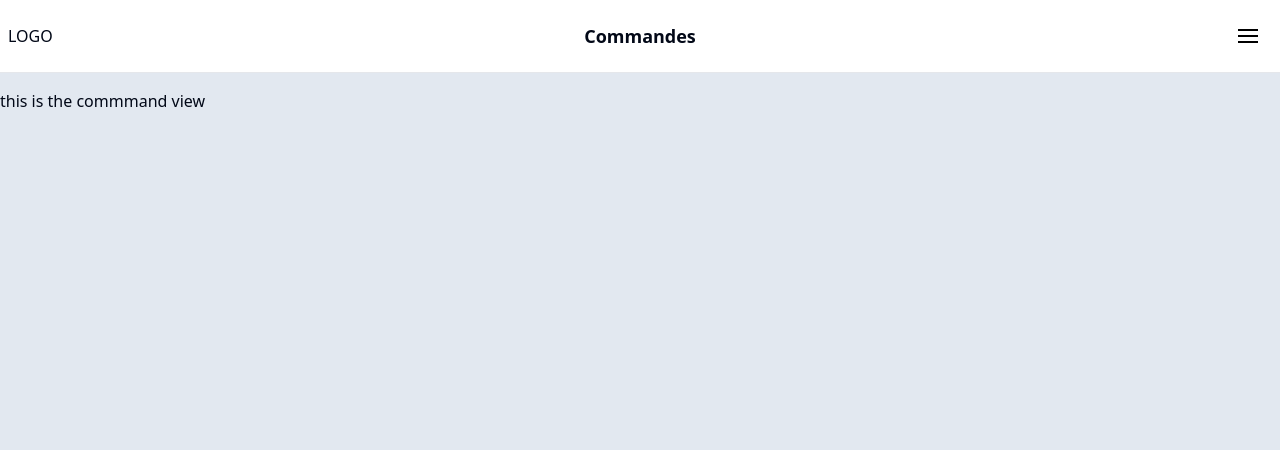
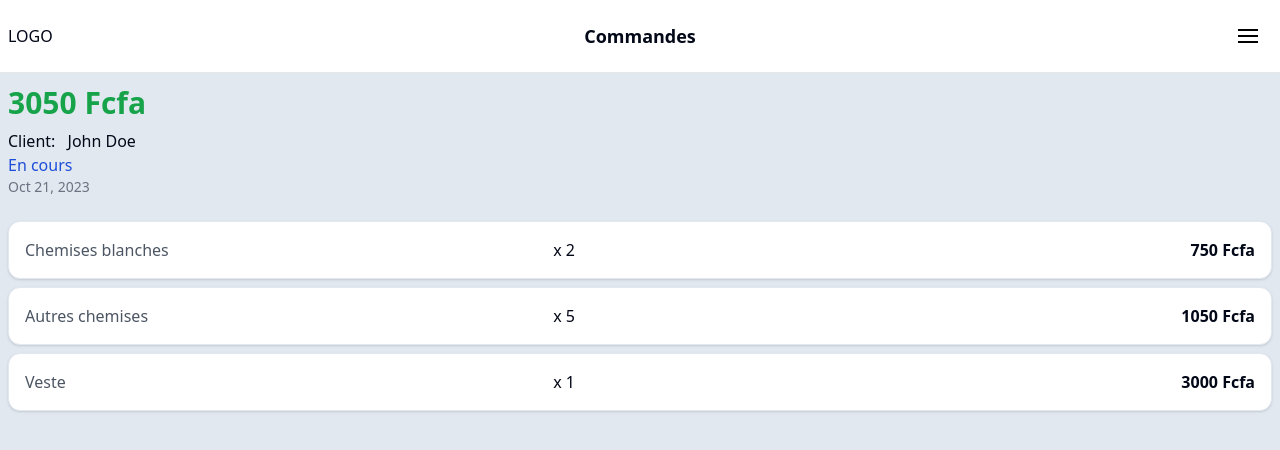
Before and after one commit to IvanFranck/landry-management-app-front, a React (Vite) app: page /commands/1 in a window 1280 px wide. Shown: the top 450 px of the page. Built offline with nearby package versions, Linux system fonts and the light colour scheme.

Commit message:
creating command view

```diff
--- a/src/components/NavMobile.tsx
+++ b/src/components/NavMobile.tsx
@@ -17,7 +17,7 @@ export const NavMobile = () => {
     ]
 
     return (
-        <div className="w-full bg-white border-b border-b-gray-200 grid grid-cols-4 px-2 py-3 justify-items-center items-center mb-4">
+        <div className="w-full bg-white border-b border-b-gray-200 grid grid-cols-4 px-2 py-3 justify-items-center items-center">
             <a href="#" className="col-span-1 justify-self-start">LOGO</a>
             <h2 className="col-span-2 text-lg font-semibold">Commandes</h2>
             <div className=" z-20 col-span-1 justify-self-end">
--- a/src/components/app/CommandListItem.tsx
+++ b/src/components/app/CommandListItem.tsx
@@ -14,6 +14,10 @@ export interface CommandListItemProps {
 }
 
 export const CommandListItem = ({ commandId, price, customerName, status, date }: CommandListItemProps) => {
+
+    // const handleCLick = () => {
+
+    // }
 
     return (
 
--- /dev/null
+++ b/src/components/app/ServiceOnCommandListItem.tsx
@@ -0,0 +1,22 @@
+import { Card, CardContent } from "../ui/card"
+
+export interface ServiceOnCommandListItemProps {
+    serviceName: string
+    quantity: number
+    price: string
+}
+
+export default function ServiceOnCommandListItem({ serviceName, quantity, price }: ServiceOnCommandListItemProps) {
+
+    return (
+        <Card>
+            <CardContent className="w-full grid grid-cols-7 gap-2 p-4">
+                <div className="col-span-5 grid grid-cols-5 gap-1">
+                    <p className="text-gray-600 col-span-3 text-ellipsis overflow-hidden">{serviceName}</p>
+                    <span className="col-span-2"> x {quantity}</span>
+                </div>
+                <div className="col-span-2 text-right font-semibold">{price}</div>
+            </CardContent>
+        </Card>
+    )
+}
--- a/src/views/commands/CommandDetailsView.tsx
+++ b/src/views/commands/CommandDetailsView.tsx
@@ -1,5 +1,37 @@
+import ServiceOnCommandListItem, { ServiceOnCommandListItemProps } from "@/components/app/ServiceOnCommandListItem"
+
 export const CommandDetailView = () => {
+    const services: ServiceOnCommandListItemProps[] = [
+        {
+            serviceName: "Chemises blanches",
+            quantity: 2,
+            price: "750 Fcfa"
+        },
+        {
+            serviceName: "Autres chemises",
+            quantity: 5,
+            price: "1050 Fcfa"
+        },
+        {
+            serviceName: "Veste",
+            quantity: 1,
+            price: "3000 Fcfa"
+        }
+    ]
     return (
-        <div>this is the commmand view</div>
+        <div className="w-full flex flex-col space-y-3">
+            <div className="w-full flex flex-col items-start px-2 py-3">
+                <h2 className="text-3xl font-bold text-green-600 mb-2"> 3050 Fcfa </h2>
+                <p className="">Client: <span className="ml-2">John Doe</span></p>
+                <p className="text-blue-700">En cours</p>
+                <p className="text-gray-500 font-light text-sm">Oct 21, 2023</p>
+            </div>
+
+            <div className="w-full flex flex-col space-y-2 px-2">
+                {services.map(({ price, quantity, serviceName }) => (
+                    <ServiceOnCommandListItem price={price} quantity={quantity} serviceName={serviceName} />
+                ))}
+            </div>
+        </div>
     )
 }
--- a/src/views/commands/CommandsListView.tsx
+++ b/src/views/commands/CommandsListView.tsx
@@ -24,7 +24,7 @@ const commands: CommandListItemProps[] = [
 export const CommandsListView = () => {
     return (
 
-        <div className="w-full flex flex-col space-y-3 px-2">
+        <div className="w-full flex flex-col space-y-3 px-2 mt-2">
             <div className="w-full flex items-center space-x-2 mb-4">
                 <Input className="bg-white" type="search" placeholder="Rechercher" />
                 <Button className="flex items-center space-x-1" type="submit">
```
